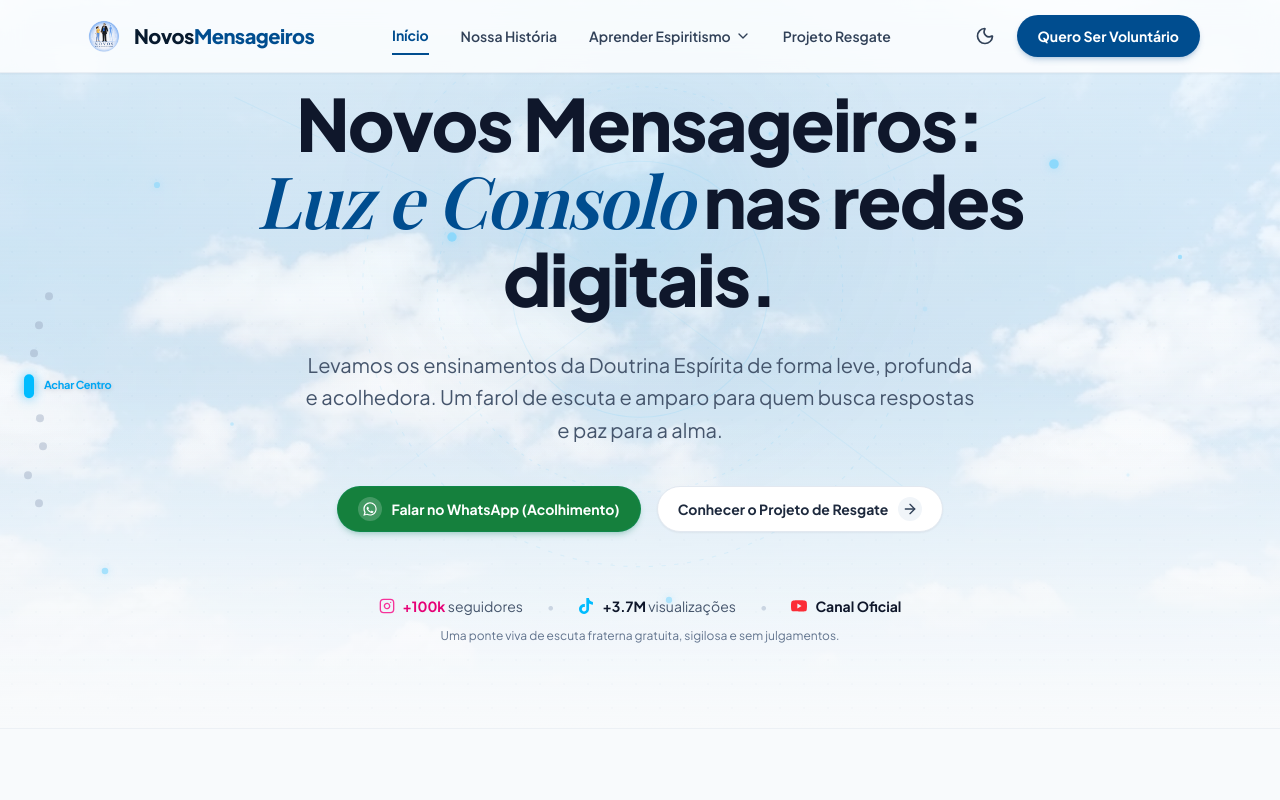
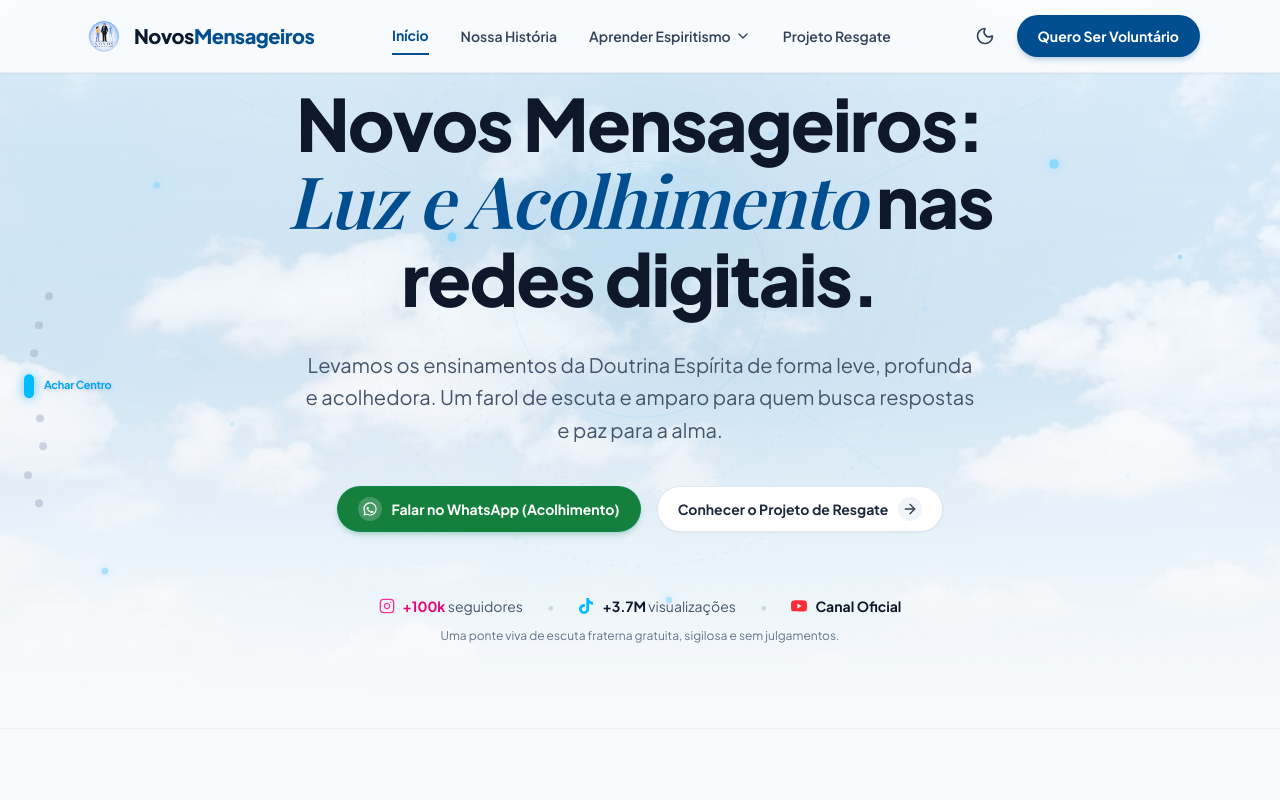
Before and after one commit to guNaoki/novosmensageirosweb, a React (Vite) app: page / in a window 1280 px wide. Shown: the top 800 px of the page. Built offline with nearby package versions, Linux system fonts and the light colour scheme; a web font is replaced by a local one.

Commit message:
Luz e acolhimento - alteração no título

```diff
--- a/src/components/SpiritismPortal.tsx
+++ b/src/components/SpiritismPortal.tsx
@@ -554,7 +554,7 @@ export default function SpiritismPortal({ onChangeRoute }: SpiritismPortalProps)
             >
               Novos Mensageiros: <br />
               <span className="font-serif italic font-normal text-primary dark:text-sky-300">
-                Luz e Consolo
+                Luz e Acolhimento
               </span> nas redes digitais.
             </motion.h1>
 
```
